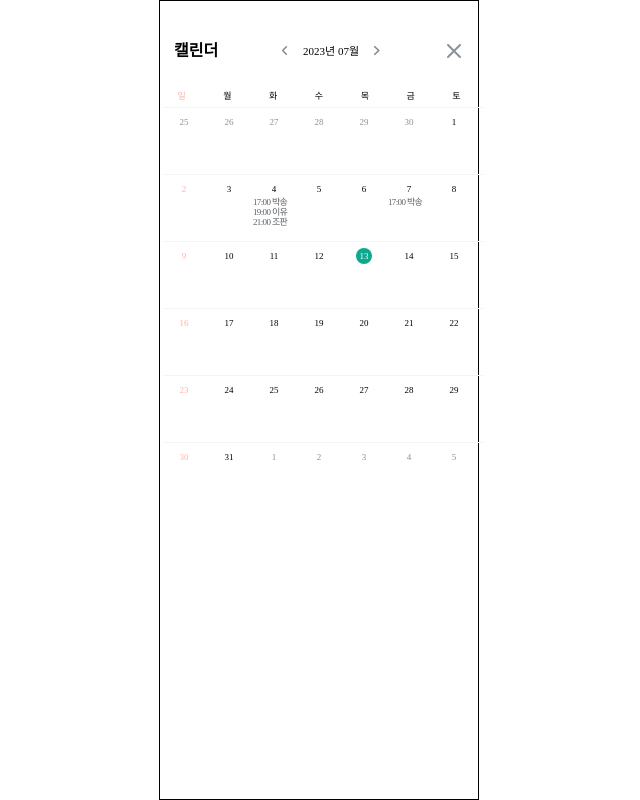
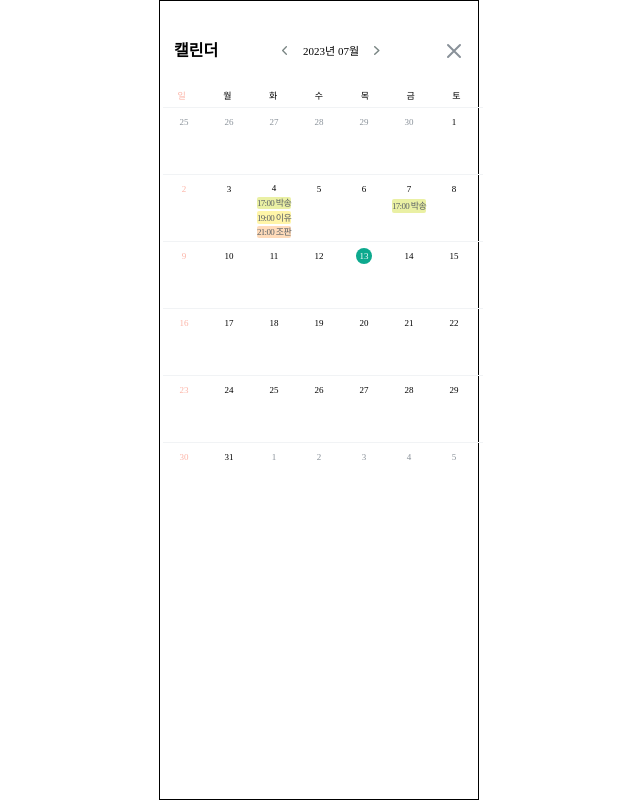
Before and after one commit to Gwasuwon-shot/Tutice_Client, a React (Vite) app: page /parent-calendar in a window 1280 px wide. Shown: the whole page, without its empty margins (321-961 px from the left). Built offline with nearby package versions, Linux system fonts and the light colour scheme; a web font is replaced by a local one; what recoil-persist would draw is missing.

Commit message:
[ feat ] 스케줄 별 random color

```diff
--- a/src/components/Calendar/Days.tsx
+++ b/src/components/Calendar/Days.tsx
@@ -1,7 +1,8 @@
 import React from "react";
 import styled from "styled-components";
+import { useRecoilState } from "recoil";
+
 import {
-  parse,
   isSameDay,
   isToday,
   format,
@@ -13,15 +14,10 @@ import {
   isSunday,
 } from "date-fns";
 import { PARENTS_CALENDAR } from "../../core/Parents/ParentsCalendar";
+import { STUDENT_COLOR } from "../../core/common/studentColor";
 
 interface DaysProp {
   currentMonth: Date;
-}
-
-interface Schedule {
-  idx: number;
-  studentName: string;
-  startTime: string;
 }
 
 export default function Days(props: DaysProp) {
@@ -36,6 +32,9 @@ export default function Days(props: DaysProp) {
   let days: React.ReactNode[] = [];
   let day: Date = startDate;
   let formattedDate = "";
+  function handleOpenModal() {
+    console.log("here");
+  }
 
   while (day <= endDate) {
     for (let i = 0; i < 7; i++) {
@@ -46,14 +45,14 @@ export default function Days(props: DaysProp) {
       const myChildLessons = myChildLessonList.find((item) => isSameDay(new Date(item.date), day));
 
       days.push(
-        <Day key={day.toString()} $issunday={sunDay}>
+        <Day onClick={handleOpenModal} key={day.toString()} $issunday={sunDay}>
           <DayText $istoday={isTodayDate} $isnotvalid={format(currentMonth, "M") !== format(day, "M")}>
             {formattedDate}
           </DayText>
 
           {myChildLessons &&
             myChildLessons.dailyScheduleList.map((lesson) => (
-              <ScheduleWrapper key={lesson.schedule.idx}>
+              <ScheduleWrapper $backgroundcolor={STUDENT_COLOR[lesson.schedule.idx % 11]} key={lesson.schedule.idx}>
                 {lesson.schedule.startTime} {lesson.schedule.studentName.slice(0, 2)}
               </ScheduleWrapper>
             ))}
@@ -112,9 +111,13 @@ const Day = styled.article<DayProp>`
     ${$issunday ? "color: #FCB3A6" : undefined}
   `};
   flex-direction: column;
+  cursor: pointer;
 
-  width: 4.2rem;
+  width: 4.5rem;
   height: 6rem;
+  gap: 0.2rem;
+
+  padding-bottom: 0.3rem;
 `;
 
 interface DayTextProps {
@@ -124,8 +127,8 @@ interface DayTextProps {
 
 const DayText = styled.p<DayTextProps>`
   display: flex;
+  justify-content: center;
   align-items: center;
-  justify-content: center;
 
   width: 1.6rem;
   height: 1.6rem;
@@ -144,9 +147,14 @@ const DivideLine = styled.span`
   margin-bottom: 0.6rem;
 `;
 
-const ScheduleWrapper = styled.p`
+const ScheduleWrapper = styled.p<{ $backgroundcolor: string }>`
+  display: flex;
+  align-items: center;
+
+  height: 1.4rem;
+
   ${({ theme }) => theme.fonts.caption02};
   color: ${({ theme }) => theme.colors.grey600};
-
-  width: 4.2rem;
+  background-color: ${(props) => props.$backgroundcolor};
+  border-radius: 2px;
 `;
```
